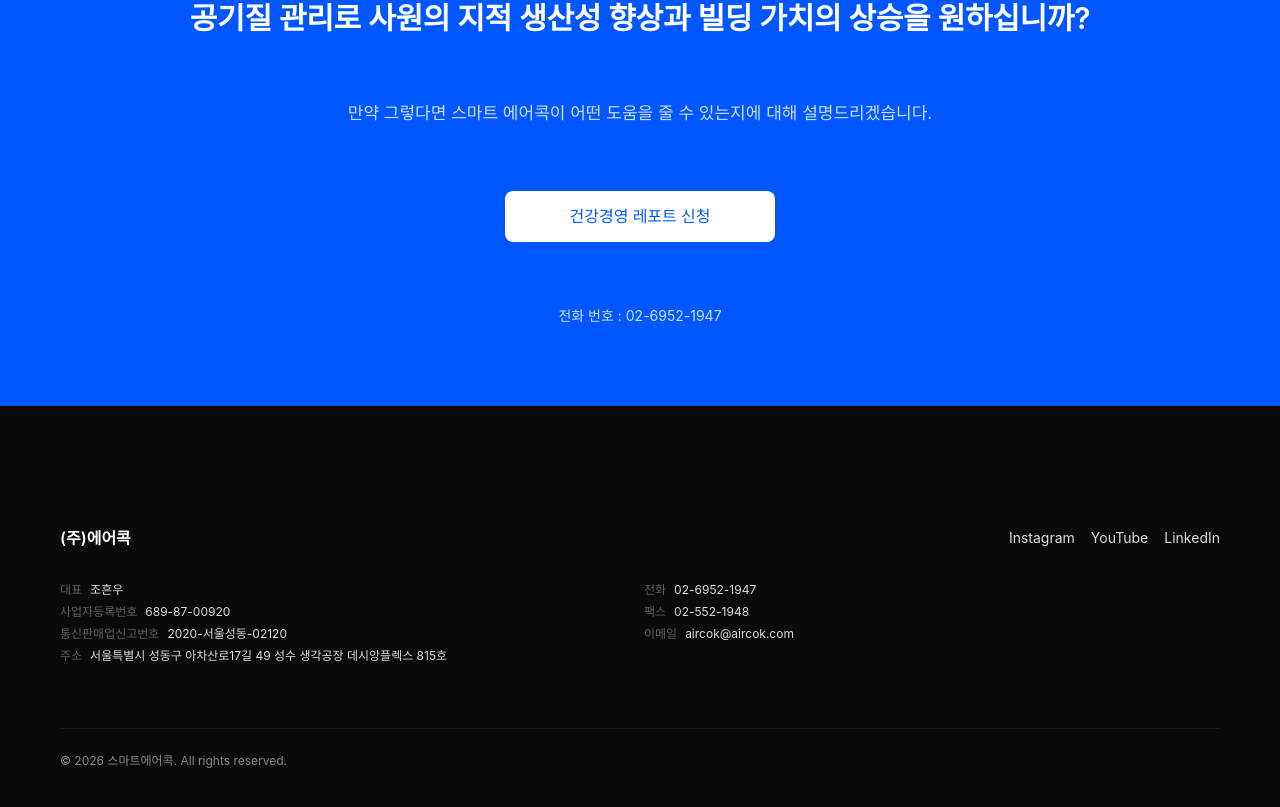
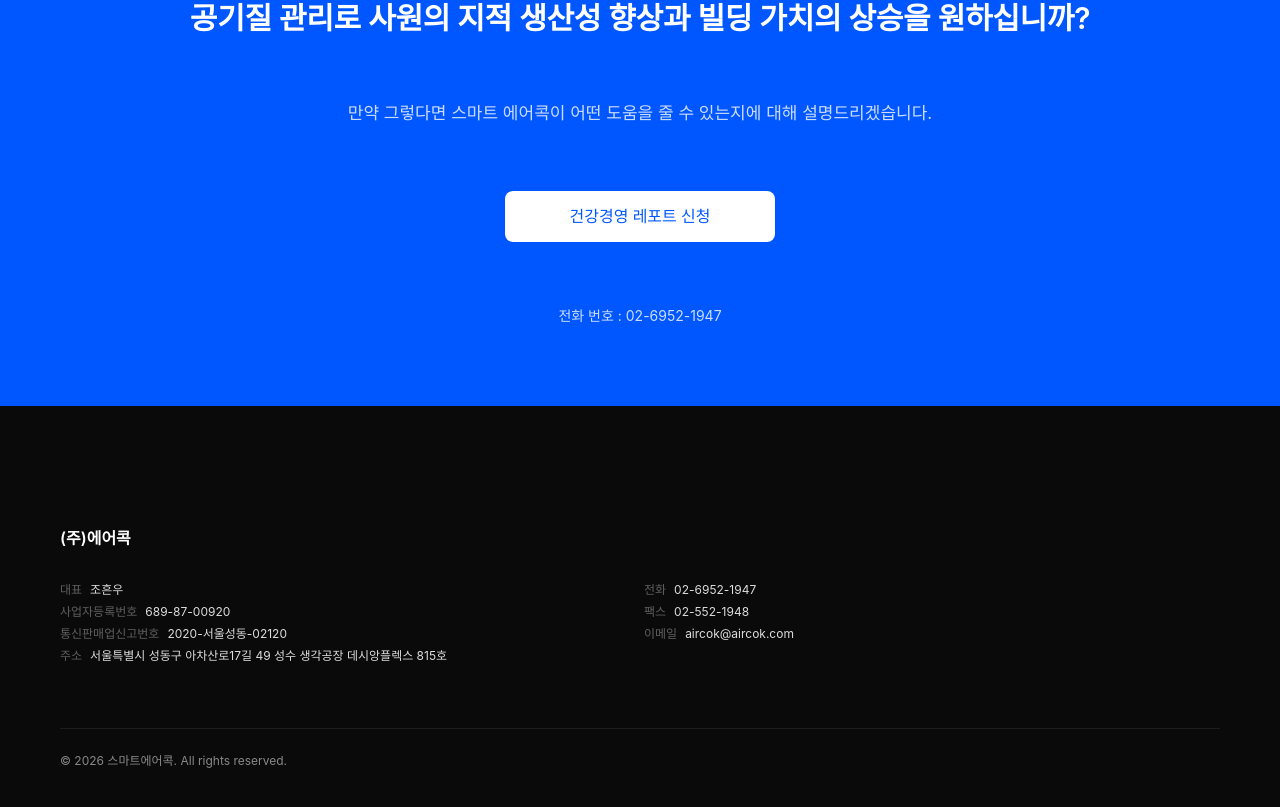
Before and after one commit to G-jjunny/ethree-aircok-web, a Next.js app: page / in a window 1280 px wide. Shown: the part 4171-4978 px from the top of the page. Built offline with nearby package versions, Linux system fonts and the light colour scheme; no server answers; a web font is replaced by a local one.

Commit message:
fix: Footer 회사정보 빈 문자열 fallback 처리 (#48)

```diff
--- a/src/widgets/footer/ui/Footer.tsx
+++ b/src/widgets/footer/ui/Footer.tsx
@@ -4,21 +4,25 @@
 import { SITE } from '@/shared/config'
 import { siteInfoQueryOptions } from '@/entities/site-info'
 
+function pick(apiValue: string | null | undefined, fallback: string): string {
+  return apiValue?.trim() ? apiValue : fallback
+}
+
 export function Footer() {
   const { data: siteInfo } = useQuery(siteInfoQueryOptions())
 
-  const companyName = siteInfo?.legalName ?? siteInfo?.companyName ?? SITE.legalName
-  const ceo = siteInfo?.ceo ?? SITE.footer.ceo
-  const bizNo = siteInfo?.bizNo ?? SITE.footer.bizNo
-  const mailOrderNo = siteInfo?.mailOrderNo ?? SITE.footer.mailOrderNo
-  const address = siteInfo?.address ?? SITE.contact.address
-  const phone = siteInfo?.phone ?? SITE.contact.phone
-  const fax = siteInfo?.fax ?? SITE.footer.fax
-  const email = siteInfo?.email ?? SITE.footer.email2
+  const companyName = pick(siteInfo?.legalName, pick(siteInfo?.companyName, SITE.legalName))
+  const ceo = pick(siteInfo?.ceo, SITE.footer.ceo)
+  const bizNo = pick(siteInfo?.bizNo, SITE.footer.bizNo)
+  const mailOrderNo = pick(siteInfo?.mailOrderNo, SITE.footer.mailOrderNo)
+  const address = pick(siteInfo?.address, SITE.contact.address)
+  const phone = pick(siteInfo?.phone, SITE.contact.phone)
+  const fax = pick(siteInfo?.fax, SITE.footer.fax)
+  const email = pick(siteInfo?.email, SITE.footer.email2)
 
-  const instagram = siteInfo?.instagram ?? SITE.social.instagram
-  const youtube = siteInfo?.youtube ?? SITE.social.youtube
-  const linkedin = siteInfo?.linkedin ?? SITE.social.linkedin
+  const instagram = siteInfo?.instagram?.trim() || undefined
+  const youtube = siteInfo?.youtube?.trim() || undefined
+  const linkedin = siteInfo?.linkedin?.trim() || undefined
 
   return (
     <footer>
```
